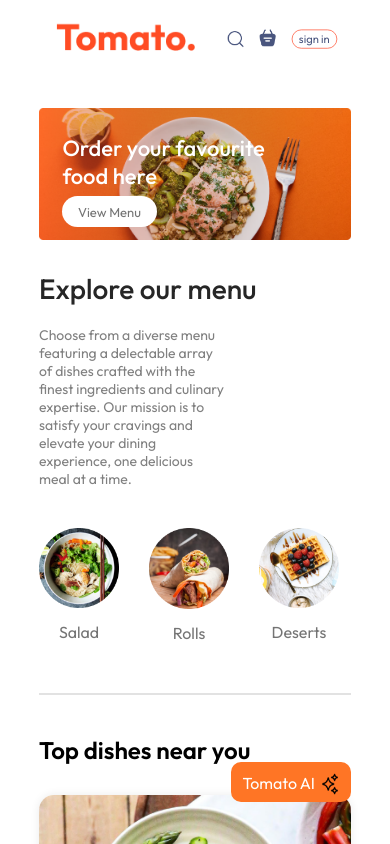
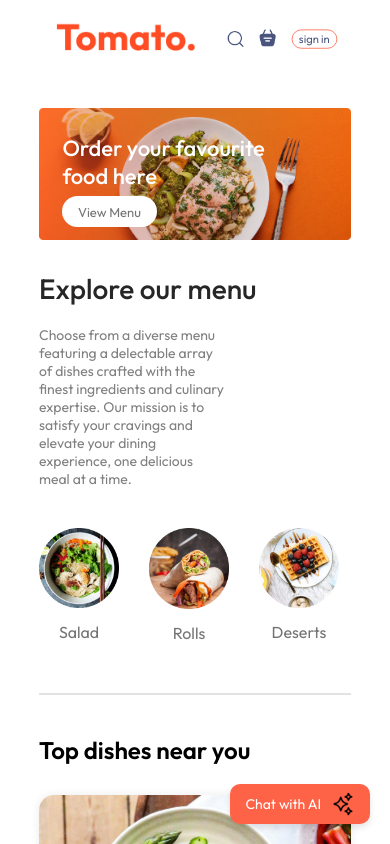
Before and after one commit to karanx64/food-del, a React (Vite) app in the folder frontend/: page / in a window 390 px wide. Shown: the top 844 px of the page. Built offline with nearby package versions, Linux system fonts and the light colour scheme.

Commit message:
modified the styling

```diff
--- a/frontend/src/components/chatbot/Chatbot.css
+++ b/frontend/src/components/chatbot/Chatbot.css
@@ -1,4 +1,4 @@
-:root {
+/* :root {
     --orange: rgb(255, 117, 37);
     --invert: rgb(0, 138, 218);
 }
@@ -103,8 +103,6 @@
 }
 
 .close-icon {
-
-    /* inverts all the colors */
     filter: invert();
 
 
@@ -175,4 +173,160 @@
     right: 3px;
     background-color: tomato;
     border-color: tomato;
+} */
+
+/* Variables for consistent styling */
+:root {
+    --primary-color: #ff6347;
+    /* Tomato color */
+    --secondary-color: #ffffff;
+    --background-color: #f9f9f9;
+    --text-color: #333;
+    --border-radius: 10px;
+    --box-shadow: 0 4px 6px rgba(0, 0, 0, 0.1);
+    --transition: all 0.3s ease;
 }
+
+/* Chatbot container */
+.chatbot {
+    position: fixed;
+    bottom: 20px;
+    right: 20px;
+    z-index: 1000;
+}
+
+/* Chatbot button */
+.chatbot-btn {
+    display: flex;
+    align-items: center;
+    justify-content: center;
+    background: var(--primary-color);
+    color: var(--secondary-color);
+    border: none;
+    border-radius: var(--border-radius);
+    padding: 10px 20px;
+    cursor: pointer;
+    box-shadow: var(--box-shadow);
+    transition: var(--transition);
+}
+
+.chatbot-btn:hover {
+    transform: scale(1.05);
+    box-shadow: 0 6px 8px rgba(0, 0, 0, 0.15);
+}
+
+.chatbot-btn img {
+    width: 24px;
+    height: 24px;
+    margin-left: 10px;
+}
+
+/* Chatbot box */
+.chatbot-box {
+    display: none;
+    flex-direction: column;
+    position: fixed;
+    bottom: 80px;
+    right: 20px;
+    width: 350px;
+    max-width: 90%;
+    background: var(--background-color);
+    border-radius: var(--border-radius);
+    box-shadow: var(--box-shadow);
+    overflow: hidden;
+    transition: var(--transition);
+}
+
+.chatbot-box.shown {
+    display: flex;
+}
+
+/* Chatbox header */
+.chatbox-header {
+    display: flex;
+    justify-content: space-between;
+    align-items: center;
+    background: var(--primary-color);
+    color: var(--secondary-color);
+    padding: 10px 15px;
+}
+
+.chatbox-header h3 {
+    margin: 0;
+    font-size: 18px;
+}
+
+.chatbox-header .close-icon {
+    width: 20px;
+    height: 20px;
+    cursor: pointer;
+    transition: var(--transition);
+}
+
+.chatbox-header .close-icon:hover {
+    transform: scale(1.2);
+}
+
+/* Chatbox body */
+.chatbox-body {
+    padding: 15px;
+    background: var(--background-color);
+    color: var(--text-color);
+    font-size: 14px;
+    line-height: 1.5;
+    min-height: 100px;
+    max-height: 200px;
+    overflow-y: auto;
+    border-bottom: 1px solid #ddd;
+}
+
+/* Chatbox input */
+.chatbox-input {
+    display: flex;
+    align-items: center;
+    padding: 10px;
+    background: var(--background-color);
+}
+
+.chatbox-input textarea {
+    flex: 1;
+    resize: none;
+    border: 1px solid #ddd;
+    border-radius: var(--border-radius);
+    padding: 10px;
+    font-size: 14px;
+    margin-right: 10px;
+    transition: var(--transition);
+}
+
+.chatbox-input textarea:focus {
+    outline: none;
+    border-color: var(--primary-color);
+}
+
+.chatbox-input .send-btn {
+    background: var(--primary-color);
+    color: var(--secondary-color);
+    border: none;
+    border-radius: var(--border-radius);
+    padding: 10px 20px;
+    cursor: pointer;
+    transition: var(--transition);
+}
+
+.chatbox-input .send-btn:hover {
+    background: #e5533d;
+}
+
+/* Responsive Design */
+@media (max-width: 768px) {
+    .chatbot-box {
+        width: 90%;
+        bottom: 60px;
+    }
+
+    .chatbot-btn {
+        padding: 8px 15px;
+        font-size: 14px;
+    }
+}
--- a/frontend/src/components/chatbot/Chatbot.jsx
+++ b/frontend/src/components/chatbot/Chatbot.jsx
@@ -1,12 +1,134 @@
+// import React, { useRef, useState } from "react";
+// import "./Chatbot.css";
+// import close_icon from "../../assets/frontend_assets/close_icon.svg";
+// import ai_icon from "../../assets/frontend_assets/ai_icon.png";
+
+// const chatbot = () => {
+//   const chatbot_box = useRef(null);
+//   const chatbot_btn = useRef(null);
+
+//   const [userInput, setUserInput] = useState("");
+//   const [chatResponse, setChatResponse] = useState("");
+
+//   const chat = async () => {
+//     if (!userInput.trim()) return;
+
+//     try {
+//       const response = await fetch(
+//         "https://openrouter.ai/api/v1/chat/completions",
+//         {
+//           method: "POST",
+//           headers: {
+//             Authorization: `Bearer ${
+//               import.meta.env.VITE_OPENROUTER_DEEPSEEK_V3_KEY
+//             }`, //API key
+//             "HTTP-Referer": "<YOUR_SITE_URL>", // Optional. Site URL for rankings on openrouter.ai.
+//             "X-Title": "<YOUR_SITE_NAME>", // Optional. Site title for rankings on openrouter.ai.
+//             "Content-Type": "application/json",
+//           },
+//           body: JSON.stringify({
+//             model: "deepseek/deepseek-chat-v3-0324:free",
+//             messages: [{ role: "user", content: userInput }],
+//           }),
+//         }
+//       );
+
+//       // ✅ Parse JSON response
+//       const data = await response.json();
+
+//       // ✅ Check if "choices" exist
+//       if (!data.choices || data.choices.length === 0) {
+//         throw new Error("No choices returned from API");
+//       }
+
+//       const aiMessage = data.choices[0].message.content;
+//       setChatResponse(aiMessage);
+//     } catch (error) {
+//       console.log("Error calling AI: ", error);
+//       setChatResponse("Something went wrong.");
+//     }
+
+//     setUserInput("");
+//   };
+
+//   return (
+//     <div className="chatbot">
+//       {/* chatbot btn */}
+//       <div
+//         className="chatbot-btn"
+//         id="chatbot-btn"
+//         ref={chatbot_btn}
+//         onClick={() => {
+//           chatbot_box.current.classList.add("shown");
+//           chatbot_btn.current.setAttribute("style", "visibility:hidden");
+//         }}
+//       >
+//         <p>Tomato AI</p>
+//         <img src={ai_icon} />
+//       </div>
+
+//       {/* chatbot */}
+//       <div className="chatbot-box" id="chatbot-box" ref={chatbot_box}>
+//         {/* chatbot-input */}
+//         <div className="chatbot-input">
+//           <textarea
+//             type="text"
+//             id="chatbot-input"
+//             placeholder="Enter something..."
+//             value={userInput}
+//             onChange={(e) => setUserInput(e.target.value)}
+//           />
+//           <div className="input-btns">
+//             <button className="send-btn" onClick={chat}>
+//               Send
+//             </button>
+//             <button
+//               onClick={() => setUserInput("")}
+//               className="clear-input-btn"
+//             >
+//               Clear
+//             </button>
+//           </div>
+//         </div>
+
+//         {/* chatbot-response */}
+
+//         <div className="chatbot-response">
+//           {chatResponse}
+//           <button
+//             onClick={() => setChatResponse("")}
+//             className="clear-chat-btn"
+//           >
+//             Clear
+//           </button>
+//         </div>
+
+//         {/* chatbot-close */}
+//         <img
+//           className="close-icon"
+//           src={close_icon}
+//           alt=""
+//           onClick={() => {
+//             chatbot_box.current.classList.remove("shown");
+//             chatbot_btn.current.setAttribute("style", "visibility: visible;");
+//           }}
+//         />
+//       </div>
+//     </div>
+//   );
+// };
+
+// export default chatbot;
+
+
 import React, { useRef, useState } from "react";
 import "./Chatbot.css";
-import close_icon from "../../assets/frontend_assets/close_icon.svg";
-import ai_icon from "../../assets/frontend_assets/ai_icon.png";
+import closeIcon from "../../assets/frontend_assets/close_icon.svg";
+import aiIcon from "../../assets/frontend_assets/ai_icon.png";
 
-const chatbot = () => {
-  const chatbot_box = useRef(null);
-  const chatbot_btn = useRef(null);
-
+const Chatbot = () => {
+  const chatbotBoxRef = useRef(null);
+  const chatbotBtnRef = useRef(null);
   const [userInput, setUserInput] = useState("");
   const [chatResponse, setChatResponse] = useState("");
 
@@ -19,11 +141,7 @@ const chatbot = () => {
         {
           method: "POST",
           headers: {
-            Authorization: `Bearer ${
-              import.meta.env.VITE_OPENROUTER_DEEPSEEK_V3_KEY
-            }`, //API key
-            "HTTP-Referer": "<YOUR_SITE_URL>", // Optional. Site URL for rankings on openrouter.ai.
-            "X-Title": "<YOUR_SITE_NAME>", // Optional. Site title for rankings on openrouter.ai.
+            Authorization: `Bearer ${import.meta.env.VITE_OPENROUTER_DEEPSEEK_V3_KEY}`,
             "Content-Type": "application/json",
           },
           body: JSON.stringify({
@@ -33,89 +151,59 @@ const chatbot = () => {
         }
       );
 
-      // ✅ Parse JSON response
       const data = await response.json();
-
-      // ✅ Check if "choices" exist
-      if (!data.choices || data.choices.length === 0) {
-        throw new Error("No choices returned from API");
-      }
-
-      const aiMessage = data.choices[0].message.content;
-      setChatResponse(aiMessage);
+      setChatResponse(data.choices[0].message.content);
     } catch (error) {
-      console.log("Error calling AI: ", error);
-      setChatResponse("Something went wrong.");
+      console.error("Error calling AI:", error);
+      setChatResponse("An error occurred. Please try again.");
     }
 
-    setUserInput("");
+    setUserInput(""); // Clear input after sending
   };
 
   return (
     <div className="chatbot">
-      {/* chatbot btn */}
       <div
         className="chatbot-btn"
-        id="chatbot-btn"
-        ref={chatbot_btn}
+        ref={chatbotBtnRef}
         onClick={() => {
-          chatbot_box.current.classList.add("shown");
-          chatbot_btn.current.setAttribute("style", "visibility:hidden");
+          chatbotBoxRef.current.classList.add("shown");
+          chatbotBtnRef.current.style.visibility = "hidden";
         }}
       >
-        <p>Tomato AI</p>
-        <img src={ai_icon} />
+        <p>Chat with AI</p>
+        <img src={aiIcon} alt="AI Icon" />
       </div>
 
-      {/* chatbot */}
-      <div className="chatbot-box" id="chatbot-box" ref={chatbot_box}>
-        {/* chatbot-input */}
-        <div className="chatbot-input">
+      <div className="chatbot-box" ref={chatbotBoxRef}>
+        <div className="chatbox-header">
+          <h3>Tomato AI</h3>
+          <img
+            className="close-icon"
+            src={closeIcon}
+            alt="Close chatbot"
+            onClick={() => {
+              chatbotBoxRef.current.classList.remove("shown");
+              chatbotBtnRef.current.style.visibility = "visible";
+            }}
+          />
+        </div>
+        <div className="chatbox-body">
+          <div className="chatbot-response">{chatResponse || "Ask me anything!"}</div>
+        </div>
+        <div className="chatbox-input">
           <textarea
-            type="text"
-            id="chatbot-input"
-            placeholder="Enter something..."
+            placeholder="Type your message..."
             value={userInput}
             onChange={(e) => setUserInput(e.target.value)}
           />
-          <div className="input-btns">
-            <button className="send-btn" onClick={chat}>
-              Send
-            </button>
-            <button
-              onClick={() => setUserInput("")}
-              className="clear-input-btn"
-            >
-              Clear
-            </button>
-          </div>
-        </div>
-
-        {/* chatbot-response */}
-
-        <div className="chatbot-response">
-          {chatResponse}
-          <button
-            onClick={() => setChatResponse("")}
-            className="clear-chat-btn"
-          >
-            Clear
+          <button className="send-btn" onClick={chat}>
+            Send
           </button>
         </div>
-
-        {/* chatbot-close */}
-        <img
-          className="close-icon"
-          src={close_icon}
-          alt=""
-          onClick={() => {
-            chatbot_box.current.classList.remove("shown");
-            chatbot_btn.current.setAttribute("style", "visibility: visible;");
-          }}
-        />
       </div>
     </div>
   );
 };
 
-export default chatbot;
+export default Chatbot;
```
